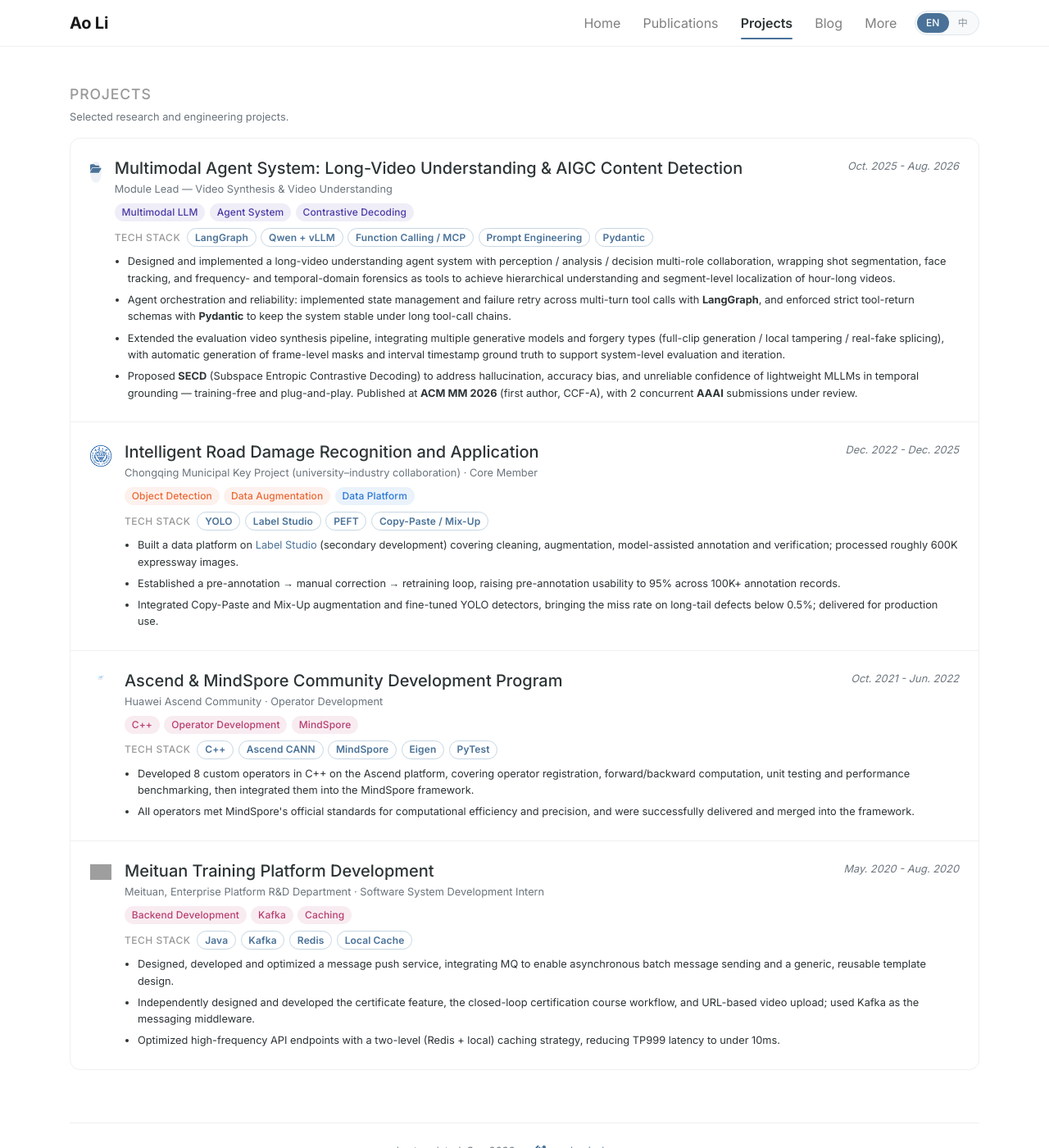
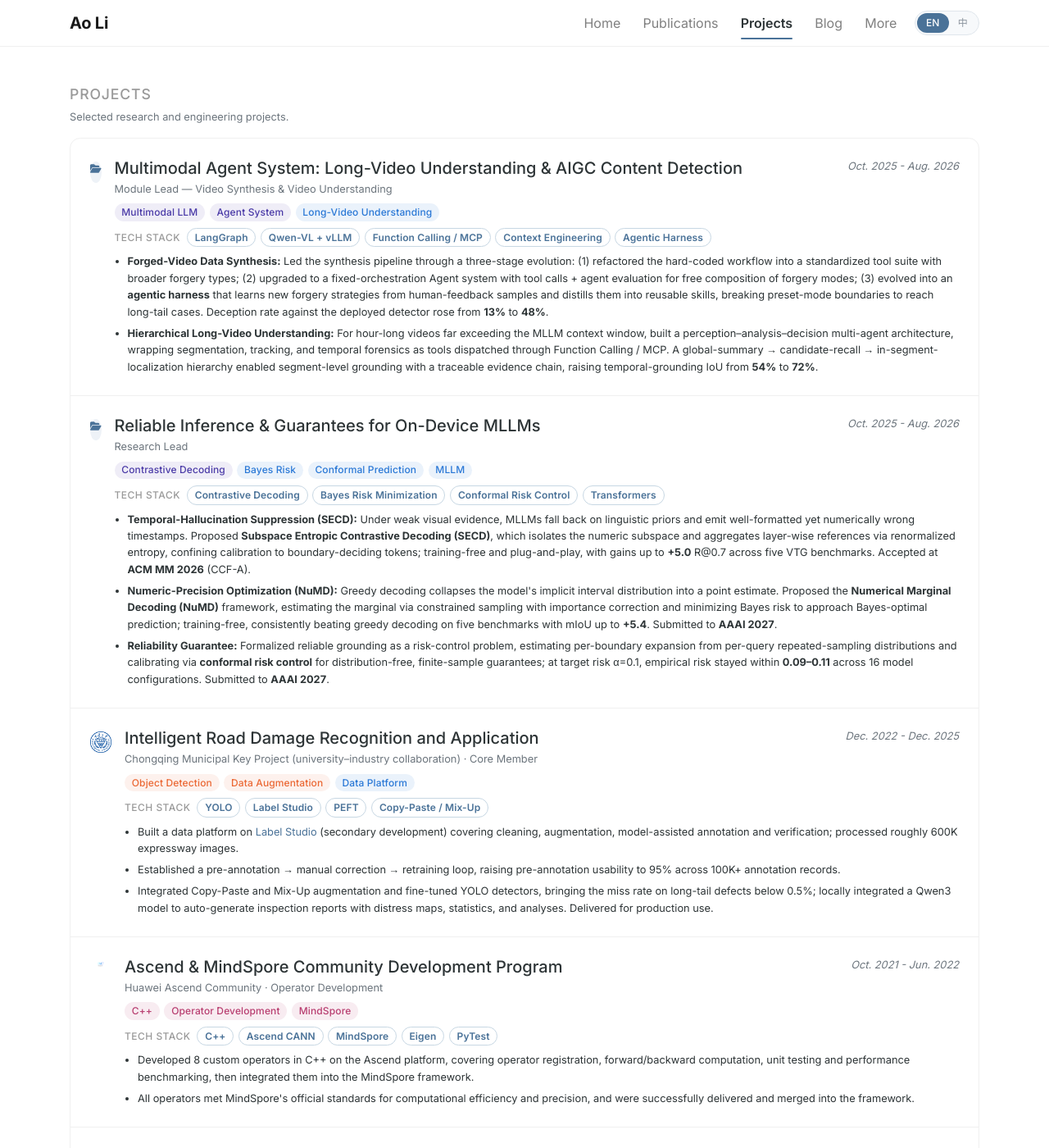
Before and after one commit to LiAo365/LiAo365.github.io, a Jekyll site: the page built from projects.html, in a window 1280 px wide and 1400 px high. Shown: the whole window at 82% size. Built offline with Jekyll 4.4.1, drawn with Linux system fonts in a browser that asks for light colours; nearby versions of some CDN libraries; a style sheet for code colours, icons or effects is not loaded; grey boxes are pictures that could not be loaded.

Commit message:
[08-18 11:08:16] Update information.

```diff
--- a/_data/profile.yml
+++ b/_data/profile.yml
@@ -42,13 +42,13 @@
     My research centers on three directions: <strong>efficient MLLM inference</strong>
     (hallucination suppression, reliability measurement and guarantees, training-free & plug-and-play methods),
     <strong>long-video temporal understanding</strong> (temporal grounding and moment retrieval), and
-    <strong>multimodal agents</strong> (tool-use and multi-role orchestration for hour-long video understanding).
+    <strong>multimodal agents</strong> (agentic harness design, tool-use and multi-role orchestration for hour-long video understanding).
   </p>
   <p>
     I am currently a CSC-funded visiting researcher at
     <a href="https://www.a-star.edu.sg/" target="_blank">A*STAR Singapore</a> (CFAR Group),
     working with <a href="https://joeyzhouty.github.io/" target="_blank">Prof. Joey Tianyi Zhou</a>
-    on efficient inference of multimodal LLMs on video tasks and agent deployment.
+    on efficient & agentic MLLM inference and on-device MLLM reliability.
   </p>
   <p>
     I have published 2 first-author CCF-A papers at ACM MM and 1 JCR Q1 journal paper at IEEE TCSVT.
@@ -65,13 +65,13 @@
     师从<a href="https://www.cse.cqu.edu.cn/info/2165/8486.htm" target="_blank">葛永新教授</a>。
     主要研究方向为：<strong>高效多模态大模型推理</strong>（幻觉抑制、可靠性度量与保证、训练无关即插即用方法）、
     <strong>长视频时序理解</strong>（视频时序定位与时刻检索），以及<strong>多模态 Agent</strong>
-    （面向小时级视频理解的工具调用与多角色协同编排）。
+    （agentic harness 设计、面向小时级视频理解的工具调用与多角色协同编排）。
   </p>
   <p>
     目前在<a href="https://www.a-star.edu.sg/" target="_blank">新加坡科技研究局（A*STAR）</a> CFAR Group
     进行国家公派联合培养，导师为
     <a href="https://joeyzhouty.github.io/" target="_blank">Prof. Joey Tianyi Zhou</a>，
-    研究内容为多模态大语言模型在视频任务上的高效推理与 Agent 应用落地。
+    研究内容为多模态大模型的高效推理及 Agentic 应用落地、端侧 MLLM 可靠性度量。
   </p>
   <p>
     已发表 2 篇 CCF-A 类会议论文（ACM MM，一作）与 1 篇中科院一区期刊论文（IEEE TCSVT，一作）。
@@ -92,9 +92,18 @@
     School of Big Data & Software Engineering <br/>
     Ph.D. Candidate in Software Engineering
   details:
-  - "Research: Multimodal Video Understanding, Efficient Long-Video Inference, Efficient MLLM Inference"
+  - "Research: Multimodal Video Understanding, Lightweight MLLM Fine-tuning & Inference"
   - 'Advisor: <a href="https://www.cse.cqu.edu.cn/info/2165/8486.htm" target="_blank">Prof. Yongxin Ge</a>'
   date: Sep. 2023 - Jun. 2027 (Expected)
+- name: A*STAR Singapore
+  logo: /assets/images/badges/ASTAR.png
+  position: >-
+    Institute of Advanced Intelligence and Computing <br/>
+    CSC-funded Visiting Ph.D.
+  details:
+  - "Research: Efficient & Agentic MLLM Inference; On-Device MLLM Reliability"
+  - 'Advisor: <a href="https://joeyzhouty.github.io/" target="_blank">Prof. Joey Tianyi Zhou</a>'
+  date: Sep. 2025 - Aug. 2026
 - name: Chongqing University
   logo: /assets/images/badges/CQU.png
   position: >-
@@ -121,9 +130,18 @@
     大数据与软件学院 <br/>
     软件工程 学术型博士研究生
   details:
-  - "主要研究方向：多模态视频理解、长视频高效推理、多模态大模型高效推理"
+  - "主要研究方向：多模态视频理解、长视频高效推理、多模态大模型轻量化微调与推理"
   - '导师：<a href="https://www.cse.cqu.edu.cn/info/2165/8486.htm" target="_blank">葛永新教授</a>'
   date: 2023.09 - 2027.06（预计）
+- name: 新加坡科技研究局 A*STAR
+  logo: /assets/images/badges/ASTAR.png
+  position: >-
+    Institute of Advanced Intelligence and Computing <br/>
+    CSC 公派联合培养博士
+  details:
+  - "主要研究方向：多模态大模型的高效推理及 Agentic 应用落地、端侧 MLLM 可靠性度量"
+  - '导师：<a href="https://joeyzhouty.github.io/" target="_blank">Prof. Joey Tianyi Zhou</a>'
+  date: 2025.09 - 2026.08
 - name: 重庆大学
   logo: /assets/images/badges/CQU.png
   position: >-
@@ -150,7 +168,7 @@
     CFAR Group <br/>
     CSC-funded Visiting Ph.D., advised by Prof. Joey Tianyi Zhou
   details:
-  - "Research: Efficient Inference of Multimodal LLMs on Video Tasks and Agent Deployment"
+  - "Research: Efficient & Agentic MLLM Inference; On-Device MLLM Reliability"
   date: Sep. 2025 - Aug. 2026
 - name: Chongqing City Management University
   logo: /assets/images/badges/CSWU.png
@@ -171,7 +189,7 @@
     CFAR Group <br/>
     国家公派联合培养博士，导师：Prof. Joey Tianyi Zhou
   details:
-  - "研究内容：多模态大语言模型在视频任务的高效推理与 Agent 应用落地"
+  - "研究内容：多模态大模型的高效推理及 Agentic 应用落地、端侧 MLLM 可靠性度量"
   date: 2025.09 - 2026.08
 - name: 重庆城市管理职业大学
   logo: /assets/images/badges/CSWU.png
@@ -215,20 +233,24 @@
 
 # Shown on the "More" page.
 skills:
-- name: Programming
-  items: Python, C/C++, Java; solid grounding in data structures and algorithms; working knowledge of network protocols, databases, and operating system fundamentals.
-- name: Frameworks & Tools
-  items: PyTorch, Transformers / PEFT, DeepSpeed, Prompt Engineering; Linux, Git, Docker; Label Studio (secondary development).
-- name: Research
-  items: Multimodal video understanding, long-video content understanding, video temporal grounding & moment retrieval, weakly-supervised temporal action localization; efficient MLLM inference (hallucination suppression, reliability measurement and guarantees).
+- name: Fine-tuning & Deployment
+  items: Proficient with PyTorch, Transformers, PEFT (LoRA); vLLM inference deployment and acceleration; familiar with mainstream multimodal LLM architectures such as Qwen-VL.
+- name: Multimodal & Agents
+  items: MLLM inference optimization; multi-agent orchestration and agentic-harness design with LangGraph; Function Calling / MCP tool-chains; Context Engineering.
+- name: Computer Vision
+  items: Video temporal grounding, weakly-supervised temporal action localization, object detection; data augmentation, large-scale automated annotation, and synthesis.
+- name: HPC & Engineering
+  items: Python, C/C++, Java; custom operator development on Ascend/CANN; Linux, Git, Docker; working knowledge of network protocols, databases, and OS fundamentals.
 
 skills_zh:
-- name: 编程语言
-  items: Python，熟悉 C/C++、Java；熟悉常用数据结构与算法，了解常用网络协议、数据库与操作系统基本原理。
-- name: 框架与工具
-  items: PyTorch、Transformers / PEFT、DeepSpeed、Prompt Engineering；Linux、Git、Docker；Label Studio（二次开发经验）。
-- name: 研究方向
-  items: 多模态视频理解、长视频内容理解、视频时序定位与时刻检索、弱监督时序动作定位；多模态大模型高效推理（幻觉抑制、可靠性度量与保证）。
+- name: 模型微调与部署
+  items: 熟悉 PyTorch / Transformers / PEFT (LoRA) 微调；vLLM 推理部署；Qwen 等主流多模态大模型架构。
+- name: 多模态与 Agent
+  items: 了解 LangGraph 多 Agent 编排、agentic harness；Function Calling / MCP；Context Engineering。
+- name: 计算机视觉
+  items: 熟悉视频时序定位、弱监督时序动作定位、目标检测；数据增广、数据自动化标注与合成。
+- name: 高性能与工程
+  items: Python、C/C++、Java；Linux、Git、Docker；了解常用网络协议、数据库与操作系统基本原理。
 
 languages:
 - name: English
--- a/_data/projects.yml
+++ b/_data/projects.yml
@@ -13,18 +13,31 @@
   role_zh: 子模块负责人 — 负责视频数据合成与视频理解模块
   date: Oct. 2025 - Aug. 2026
   date_zh: 2025.10 - 2026.08
-  tags: [Multimodal LLM, Agent System, Contrastive Decoding]
-  tech_stack: [LangGraph, Qwen + vLLM, Function Calling / MCP, Prompt Engineering, Pydantic]
+  tags: [Multimodal LLM, Agent System, Long-Video Understanding]
+  tech_stack: [LangGraph, Qwen-VL + vLLM, Function Calling / MCP, Context Engineering, Agentic Harness]
   highlights:
-  - Designed and implemented a long-video understanding agent system with perception / analysis / decision multi-role collaboration, wrapping shot segmentation, face tracking, and frequency- and temporal-domain forensics as tools to achieve hierarchical understanding and segment-level localization of hour-long videos.
-  - "Agent orchestration and reliability: implemented state management and failure retry across multi-turn tool calls with <strong>LangGraph</strong>, and enforced strict tool-return schemas with <strong>Pydantic</strong> to keep the system stable under long tool-call chains."
-  - Extended the evaluation video synthesis pipeline, integrating multiple generative models and forgery types (full-clip generation / local tampering / real-fake splicing), with automatic generation of frame-level masks and interval timestamp ground truth to support system-level evaluation and iteration.
-  - Proposed <strong>SECD</strong> (Subspace Entropic Contrastive Decoding) to address hallucination, accuracy bias, and unreliable confidence of lightweight MLLMs in temporal grounding — training-free and plug-and-play. Published at <strong>ACM MM 2026</strong> (first author, CCF-A), with 2 concurrent <strong>AAAI</strong> submissions under review.
+  - "<strong>Forged-Video Data Synthesis:</strong> Led the synthesis pipeline through a three-stage evolution: (1) refactored the hard-coded workflow into a standardized tool suite with broader forgery types; (2) upgraded to a fixed-orchestration Agent system with tool calls + agent evaluation for free composition of forgery modes; (3) evolved into an <strong>agentic harness</strong> that learns new forgery strategies from human-feedback samples and distills them into reusable skills, breaking preset-mode boundaries to reach long-tail cases. Deception rate against the deployed detector rose from <strong>13%</strong> to <strong>48%</strong>."
+  - "<strong>Hierarchical Long-Video Understanding:</strong> For hour-long videos far exceeding the MLLM context window, built a perception–analysis–decision multi-agent architecture, wrapping segmentation, tracking, and temporal forensics as tools dispatched through Function Calling / MCP. A global-summary → candidate-recall → in-segment-localization hierarchy enabled segment-level grounding with a traceable evidence chain, raising temporal-grounding IoU from <strong>54%</strong> to <strong>72%</strong>."
   highlights_zh:
-  - 设计并实现长视频内容理解 Agent System，感知 / 分析 / 决策多角色协同，将镜头分割、人脸追踪、频域与时序取证等能力封装为工具（tools），完成小时级视频的分层理解与逐段定位。
-  - Agent 编排与可靠性保证：基于 <strong>LangGraph</strong> 实现多轮调用的状态管理与失败重试，以 <strong>Pydantic</strong> 强约束工具返回结构，保障系统在长链路调用下的稳定性。
-  - 完善评测视频数据合成 Pipeline，接入多种生成模型与全片生成 / 局部篡改 / 真伪拼接等多类伪造形态，实现帧级掩膜与区间时间戳 GT 的自动生成，支撑系统能力评估与迭代。
-  - 针对轻量级 MLLM 在时序定位中的幻觉、精度偏差、可靠性缺失等问题，提出训练无关、即插即用的<strong>子空间熵对比解码 SECD</strong>；成果发表于 <strong>ACM MM 2026</strong>（一作，CCF-A），并有同期 2 篇 <strong>AAAI</strong> 在投论文。
+  - "<strong>视频数据伪造合成：</strong>主导合成链路三轮演进：(1) 将硬编码固定 workflow 重构为标准化工具链并扩展伪造类型；(2) 升级为固定编排的 Agent 系统，以工具调用 + Agent 评估实现多种伪造形态自由组合；(3) 演进为 <strong>agentic harness</strong>，让 Agent 从人工反馈样本中学习新伪造方式并沉淀为可复用 skill，突破预设形态边界、持续覆盖长尾伪造形态。合成数据对现有系统欺骗成功率由 <strong>13%</strong> 提升至 <strong>48%</strong>。"
+  - "<strong>长视频分层理解：</strong>针对小时级视频远超 MLLM 上下文窗口、直接推理信息稀释严重的问题，构建感知—分析—决策多 Agent 架构，将分割、追踪、时序取证封装为工具并经 Function Calling / MCP 调度，以全局摘要—候选段召回—段内精定位分层推理，实现小时级视频逐段定位与可追溯证据链，时序定位 IoU 由 <strong>54%</strong> 提升至 <strong>72%</strong>。"
+
+- title: "Reliable Inference & Guarantees for On-Device MLLMs"
+  title_zh: "端侧多模态大模型的可靠推理与保证研究"
+  role: Research Lead
+  role_zh: 研究负责人
+  date: Oct. 2025 - Aug. 2026
+  date_zh: 2025.10 - 2026.08
+  tags: [Contrastive Decoding, Bayes Risk, Conformal Prediction, MLLM]
+  tech_stack: [Contrastive Decoding, Bayes Risk Minimization, Conformal Risk Control, Transformers]
+  highlights:
+  - "<strong>Temporal-Hallucination Suppression (SECD):</strong> Under weak visual evidence, MLLMs fall back on linguistic priors and emit well-formatted yet numerically wrong timestamps. Proposed <strong>Subspace Entropic Contrastive Decoding (SECD)</strong>, which isolates the numeric subspace and aggregates layer-wise references via renormalized entropy, confining calibration to boundary-deciding tokens; training-free and plug-and-play, with gains up to <strong>+5.0</strong> R@0.7 across five VTG benchmarks. Accepted at <strong>ACM MM 2026</strong> (CCF-A)."
+  - "<strong>Numeric-Precision Optimization (NuMD):</strong> Greedy decoding collapses the model's implicit interval distribution into a point estimate. Proposed the <strong>Numerical Marginal Decoding (NuMD)</strong> framework, estimating the marginal via constrained sampling with importance correction and minimizing Bayes risk to approach Bayes-optimal prediction; training-free, consistently beating greedy decoding on five benchmarks with mIoU up to <strong>+5.4</strong>. Submitted to <strong>AAAI 2027</strong>."
+  - "<strong>Reliability Guarantee:</strong> Formalized reliable grounding as a risk-control problem, estimating per-boundary expansion from per-query repeated-sampling distributions and calibrating via <strong>conformal risk control</strong> for distribution-free, finite-sample guarantees; at target risk α=0.1, empirical risk stayed within <strong>0.09–0.11</strong> across 16 model configurations. Submitted to <strong>AAAI 2027</strong>."
+  highlights_zh:
+  - "<strong>时序幻觉抑制 (SECD)：</strong>针对 MLLM 在视觉证据不足时退化为语言先验产生时序幻觉的问题，提出<strong>子空间熵对比解码 (SECD)</strong>，动态隔离数值子空间并以多中间层重归一化熵聚合层级参考分布，将对比校准限定于决定时序边界的数值 token；训练无关、即插即用，5 个 VTG 基准 R@0.7 最高 <strong>+5.0</strong>。录用于 <strong>ACM MM 2026</strong>（CCF-A）。"
+  - "<strong>数值精度优化 (NuMD)：</strong>针对贪心解码将隐含时间区间分布坍缩为单点估计的问题，提出<strong>数值边际解码框架 (NuMD)</strong>，以约束采样限定合法数值路径、重要性修正估计边际分布，最小化贝叶斯风险逼近贝叶斯最优预测；训练无关，5 个基准一致优于贪心解码，mIoU 最高 <strong>+5.4</strong>。投稿 <strong>AAAI 2027</strong>。"
+  - "<strong>预测可靠性保证：</strong>将可靠时序定位形式化为风险控制问题，以同一查询多次采样的时间戳分布估计各边界外扩难度，经<strong>共形风险控制</strong>在校准集上标定，使期望漏检风险不超预设水平，提供无分布假设、有限样本保证；目标风险 α=0.1 下经验风险严控于 <strong>0.09–0.11</strong>，跨 16 个模型配置全部达标。投稿 <strong>AAAI 2027</strong>。"
 
 - title: Intelligent Road Damage Recognition and Application
   title_zh: 道路路面病害智能识别技术研究与应用
@@ -40,11 +53,11 @@
   highlights:
   - Built a data platform on <a href="https://github.com/HumanSignal/label-studio/" target="_blank">Label Studio</a> (secondary development) covering cleaning, augmentation, model-assisted annotation and verification; processed roughly 600K expressway images.
   - Established a pre-annotation → manual correction → retraining loop, raising pre-annotation usability to 95% across 100K+ annotation records.
-  - Integrated Copy-Paste and Mix-Up augmentation and fine-tuned YOLO detectors, bringing the miss rate on long-tail defects below 0.5%; delivered for production use.
+  - Integrated Copy-Paste and Mix-Up augmentation and fine-tuned YOLO detectors, bringing the miss rate on long-tail defects below 0.5%; locally integrated a Qwen3 model to auto-generate inspection reports with distress maps, statistics, and analyses. Delivered for production use.
   highlights_zh:
   - 基于 <a href="https://github.com/HumanSignal/label-studio/" target="_blank">Label Studio</a> 二次开发数据平台，覆盖清洗、增强、模型辅助标注与核验，处理约 60 万张快速路图像数据。
   - 构建自定义模型预标注—人工修正—重训练闭环，预标注可用率提升至 95%，累计处理超 10 万条标注数据。
-  - 集成 Copy-Paste、Mix-Up 等数据增强策略，微调 YOLO 检测模型，实现长尾病害漏检率 &lt;0.5%，并交付使用。
+  - 集成 Copy-Paste、Mix-Up 等数据增强策略，微调 YOLO 检测模型，实现长尾病害漏检率 &lt;0.5%；本地接入 Qwen3 模型，设计自动化巡检报告生成方案，可输出病害分布图、统计表格与分析报告。已交付使用。
 
 - title: Ascend & MindSpore Community Development Program
   title_zh: Ascend & MindSpore 昇腾众智计划
```
Also changed, not shown: _publications/2024/2024-jcrd-road-damage.md (+2 -2 lines), .claude/launch.json (added).
